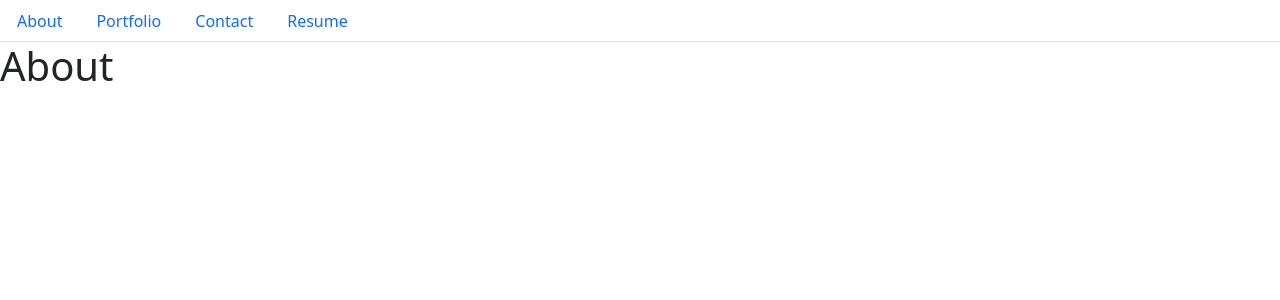
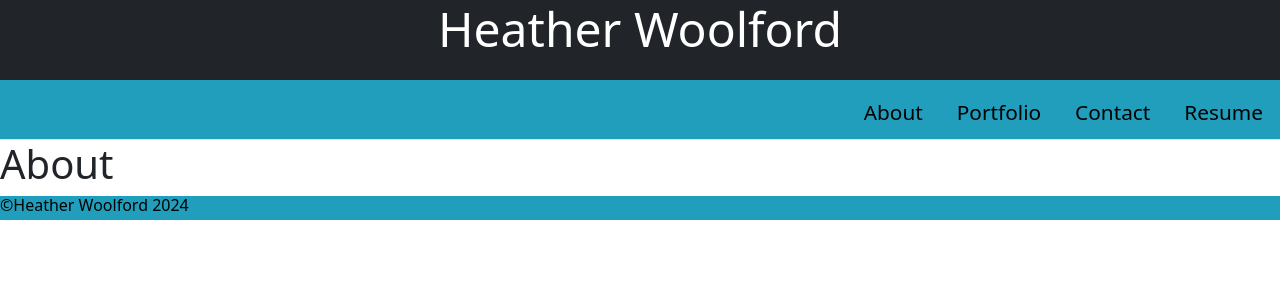
Before and after one commit to hwoolford/professional-portfolio, a React (Vite) app in the folder professional-portfolio/: page / in a window 1280 px wide. Shown: the top 300 px of the page. Built offline with nearby package versions, Linux system fonts and the light colour scheme.

Commit message:
Added styling to the header, footer, and navigation

```diff
--- a/professional-portfolio/src/App.jsx
+++ b/professional-portfolio/src/App.jsx
@@ -1,19 +1,19 @@
-
 // import './App.css'
 
-import { Outlet } from 'react-router-dom';
-import Navigation from './components/Navigation';
-
+import { Outlet } from "react-router-dom";
+import Navigation from "./components/Navigation";
+import Header from "./components/Header";
+import Footer from "./components/Footer";
 
 function App() {
-
-
   return (
     <>
+      <Header />
       <Navigation />
       <Outlet />
+      <Footer />
     </>
-  )
+  );
 }
 
-export default App
+export default App;
--- a/professional-portfolio/src/components/Footer.jsx
+++ b/professional-portfolio/src/components/Footer.jsx
@@ -0,0 +1,18 @@
+const styles = {
+    footerStyle: {
+      background: "#219ebc",
+      height: "1.5rem",
+    },
+    footerTextStyle: {
+      fontSize: "1rem",
+      color: "black",
+    },
+  };
+
+  export default function Footer() {
+    return (
+      <footer style={styles.footerStyle} className="footer">
+        <h1 style={styles.footerTextStyle}>©Heather Woolford 2024</h1>
+      </footer>
+    );
+  }
--- a/professional-portfolio/src/components/Header.jsx
+++ b/professional-portfolio/src/components/Header.jsx
@@ -0,0 +1,19 @@
+const styles = {
+  headerStyle: {
+    background: "#212529",
+    height: "5rem",
+  },
+  headingStyle: {
+    fontSize: "3rem",
+    color: "white",
+    textAlign: "center",
+  },
+};
+
+export default function Header() {
+  return (
+    <header style={styles.headerStyle} className="header">
+      <h1 style={styles.headingStyle}>Heather Woolford</h1>
+    </header>
+  );
+}
--- a/professional-portfolio/src/components/Navigation.jsx
+++ b/professional-portfolio/src/components/Navigation.jsx
@@ -1,6 +1,9 @@
+import '../styles/navigation.css'
+
+// eslint-disable-next-line react/prop-types
 export default function Navigation({ currentPage, handlePageChange }) {
   return (
-    <ul className="nav nav-tabs">
+    <ul className="nav nav-tabs navbar">
       <li className="nav-item">
         <a
           href="/"
--- /dev/null
+++ b/professional-portfolio/src/styles/navigation.css
@@ -0,0 +1,17 @@
+.navbar {
+    /* background:#2ec4b6; */
+    background: #219ebc;
+    height: 60px;
+    display: flex;
+    justify-content: flex-end;
+  }
+
+.navbar a {
+    color: black;
+    font-size: 1.3rem;
+    text-decoration: none;
+}
+
+.navbar a:hover {
+    color: white;
+}
```
